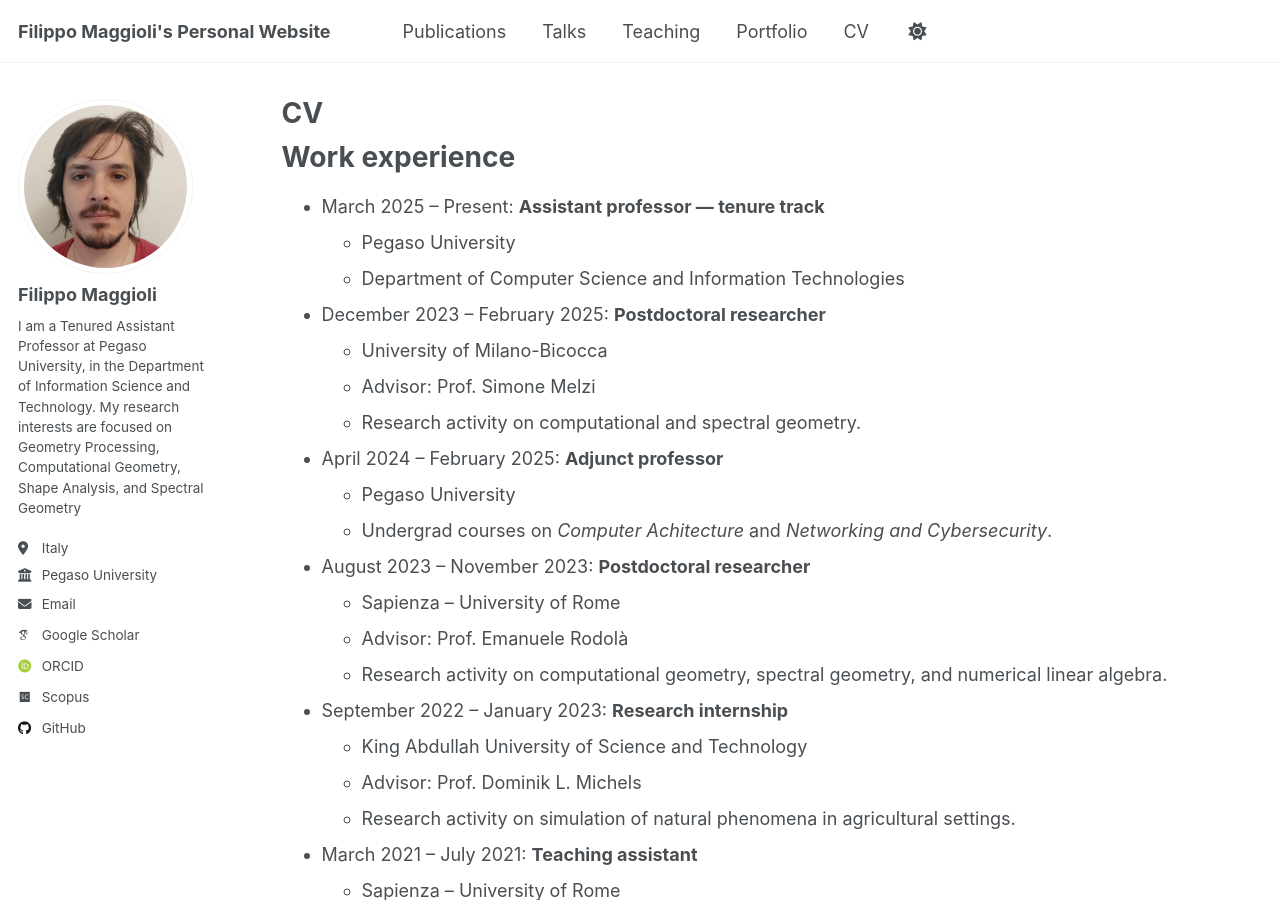
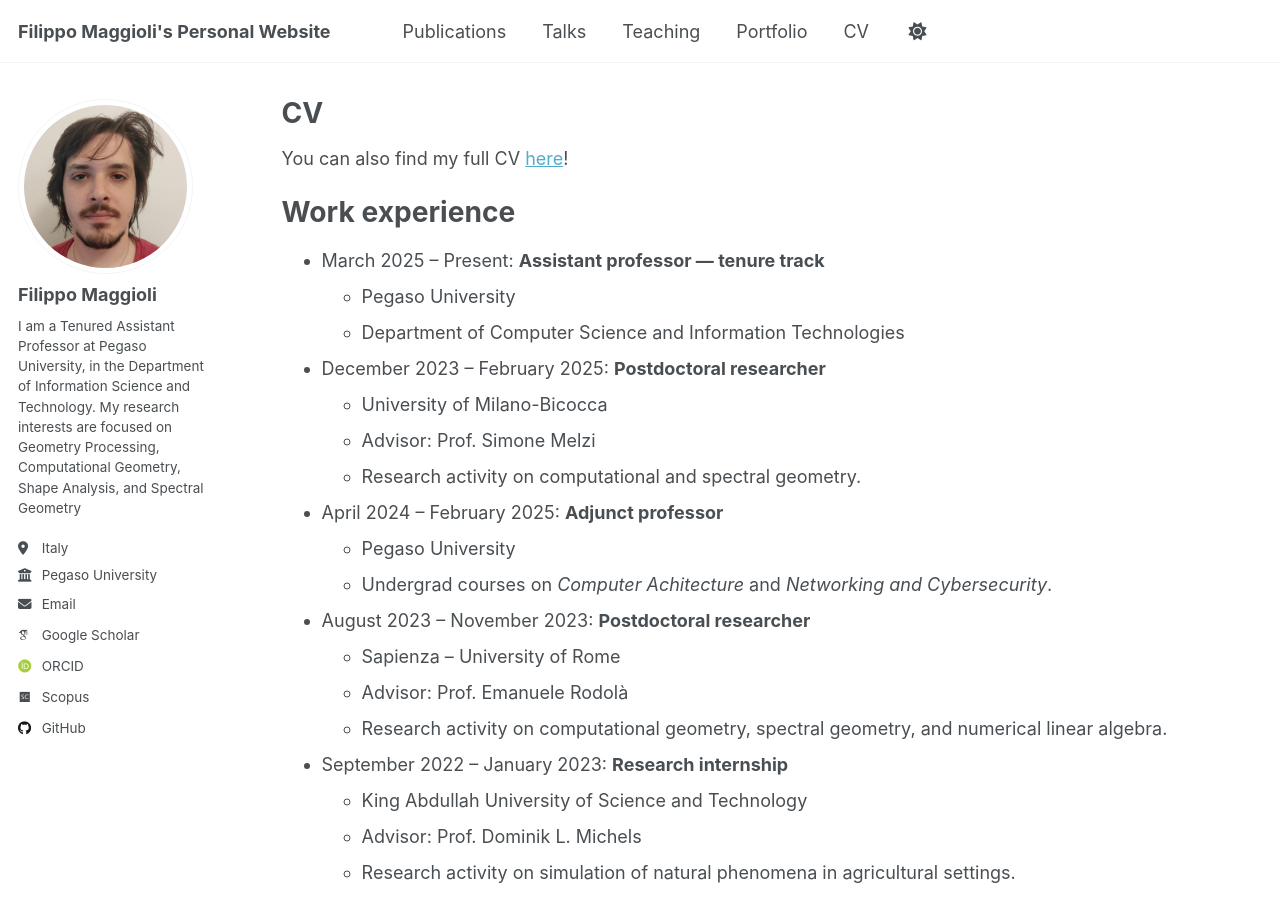
Before and after one commit to fmaggioli/fmaggioli.github.io, a Jekyll site: the page built from _pages/cv.md, in a window 1280 px wide and 900 px high. Built offline with Jekyll 4.4.1, drawn with Linux system fonts in a browser that asks for light colours; some web fonts are replaced.

Commit message:
Finishing touches.

```diff
--- a/_pages/cv.md
+++ b/_pages/cv.md
@@ -8,6 +8,8 @@ redirect_from:
 ---
 
 {% include base_path %}
+
+You can also find my full CV [here](/files/cv_filippomaggioli.pdf)!
 
 Work experience
 ======
```
Also changed, not shown: 1 other file.
